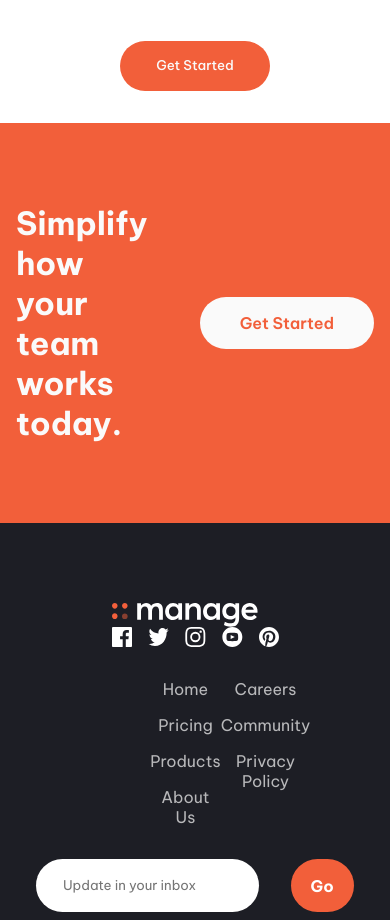
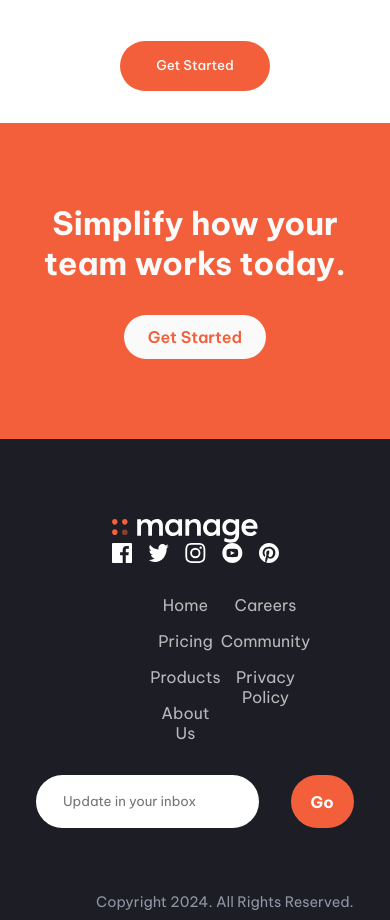
Before and after one commit to kaya70875/manage-landing-page-react, a React (Vite) app in the folder manage-react/: page / in a window 390 px wide. Shown: the part 2680-3600 px from the top of the page. Built offline with nearby package versions, Linux system fonts and the light colour scheme.

Commit message:
update flag component

```diff
--- a/manage-react/src/components/Flag.css
+++ b/manage-react/src/components/Flag.css
@@ -21,3 +21,19 @@
     font-weight: 600;
     font-size: 1em;
 }
+
+@media (max-width : 634px) {
+    .flag-wrapper {
+        flex-direction: column;
+        gap : 2rem;
+
+        h2 {
+            width: 100%;
+            text-align: center;
+        }
+
+        button {
+            padding: .75em 1.5em;
+        }
+    }
+}
```
